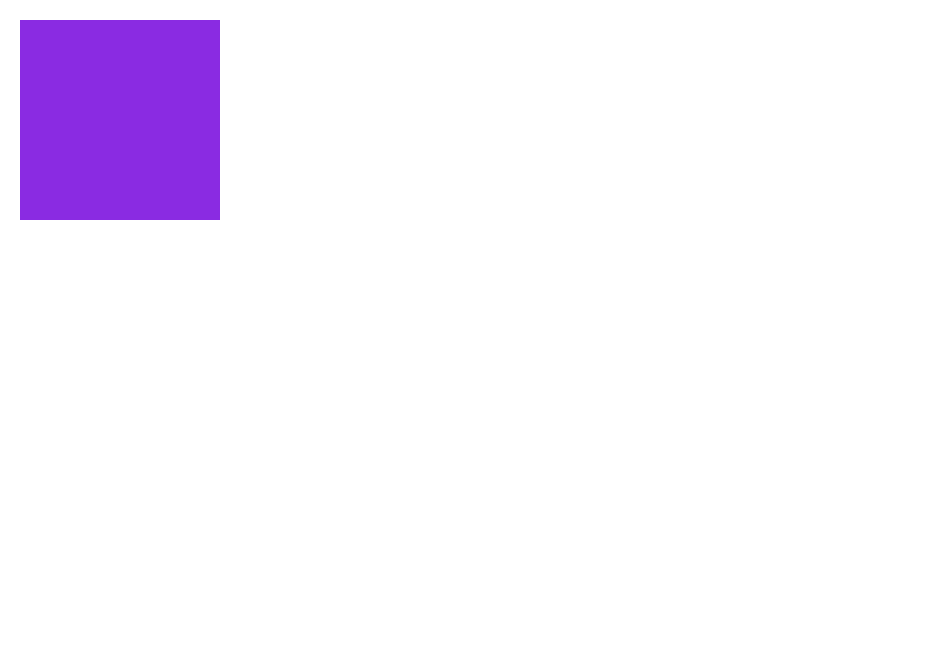
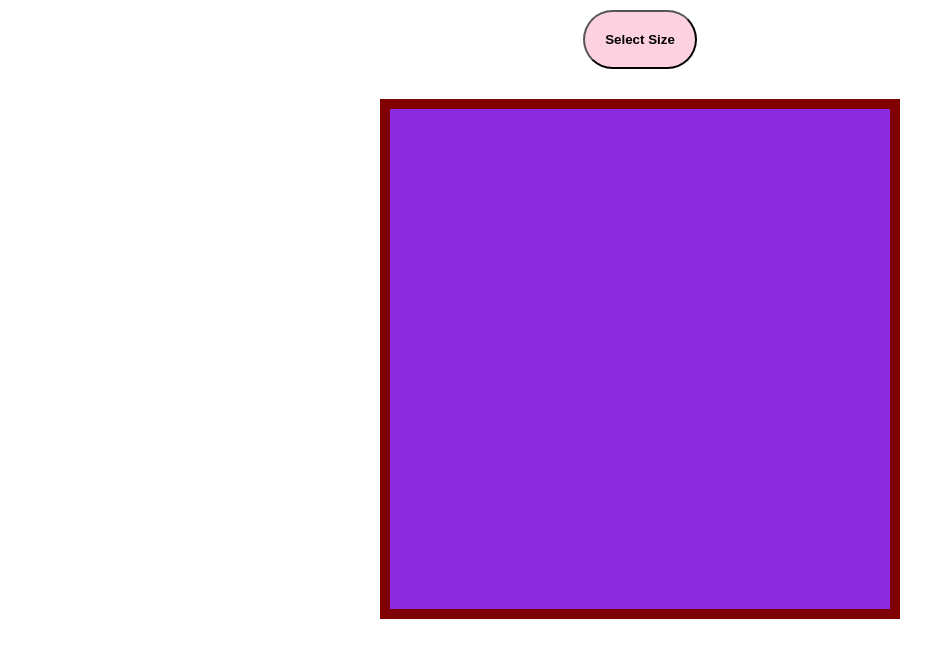
Before and after one commit to liam-m1/Etch-a-Sketch, a plain HTML site: page index.html in a window 1280 px wide. Shown: the whole page, without its empty margins (0-943 px from the left). Drawn offline with Linux system fonts and the light colour scheme.

Commit message:
added button that removes div class when clicked to reset board, stylized container

```diff
--- a/index.html
+++ b/index.html
@@ -7,8 +7,8 @@
     <link href="style.css" rel="stylesheet"></link>
 </head>
 <body>
+    <button id="size">Select Size</button>
     <div class="container">
-
     </div>
 </body>
 </html>
--- a/javascript.js
+++ b/javascript.js
@@ -4,11 +4,15 @@ console.log("js started");
 const container = document.querySelector(".container");
 let box = [];
 
+function boxSize(size) {
 for (i = 0; i < 256; i++) {
     const newBox = document.createElement("div");
     container.appendChild(newBox);
     box[i] = newBox;
 }
+}
+
+boxSize(16);
 
 box.forEach(box => {
     box.addEventListener("mouseover", () => {
@@ -16,4 +20,12 @@ box.forEach(box => {
     });
 });
 
+const buttonSize = document.querySelector("button");
+buttonSize.addEventListener("click", () => {
+    box.forEach(box => {
+    box.classList.remove("boxOver");
+
+    });
 });
+
+});
--- a/style.css
+++ b/style.css
@@ -3,14 +3,32 @@
     margin: 0px;
 }
 
+body {
+    display: flex;
+    min-height: auto;
+    justify-content: center;
+    align-items: center;
+    flex-direction: column;
+}
+
+button {
+    margin: 10px;
+    padding: 20px;
+    border-radius: 100px;
+    background-color: rgb(254, 209, 224);
+    text-align: center;
+    font-weight: 900;
+
+}
+
 .container {
-    max-height: 200px;
-    min-height: 200px;
+    min-height: 500px;
     background-color: lightgray;
     margin: 20px;
-    max-width: 200px;
+    min-width: 500px;
     display: flex;
     flex-wrap: wrap;
+    border: 10px solid maroon;
 
 }
 
```
